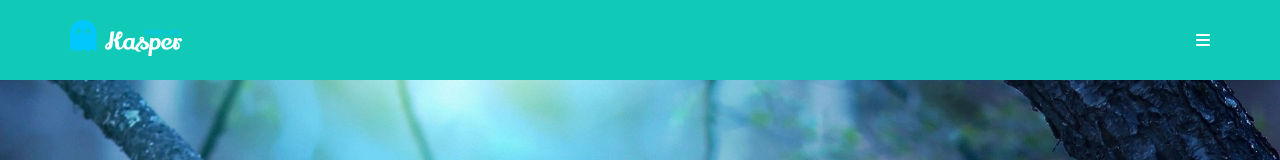
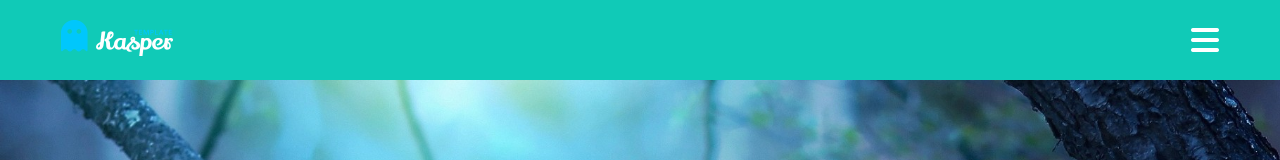
Before and after one commit to MohammedSobhi606/template1, a plain HTML site: page index.html in a window 1280 px wide. Shown: the top 160 px of the page. Drawn offline with nearby package versions, Linux system fonts and the light colour scheme.

Commit message:
first template (html ,css)

```diff
--- a/style.css
+++ b/style.css
@@ -42,6 +42,8 @@ a {
 @media (min-width: 768px) {
     .container {
         width: 750px;
+        padding-left: 6px;
+        padding-right: 6px;
     }
 }
 /* Medium */
@@ -85,7 +87,7 @@ h1{
     font-size: 20px;
     text-align: center;
     color: #797979;}
-@media (max-width: 768px) {
+@media (max-width: 767px) {
     .special-heading {
         font-size: 60px;
     }
@@ -126,6 +128,7 @@ header .container .links:hover ul{
     display: block;
     transition: .3s;
 }
+/*arrow*/
 header .container .links ul::before{
     content: "";
     border-color: transparent transparent aquamarine transparent  ;
@@ -150,6 +153,10 @@ header .container .links ul a:hover{
 }
 header .container .links ul li:not(:last-child){
     border-bottom: #19c8fa 2px solid;
+}
+header .container .links i{
+    display: inline-block;
+font-size: xx-large;
 }
 /* End header*/
 /*landing */
```
